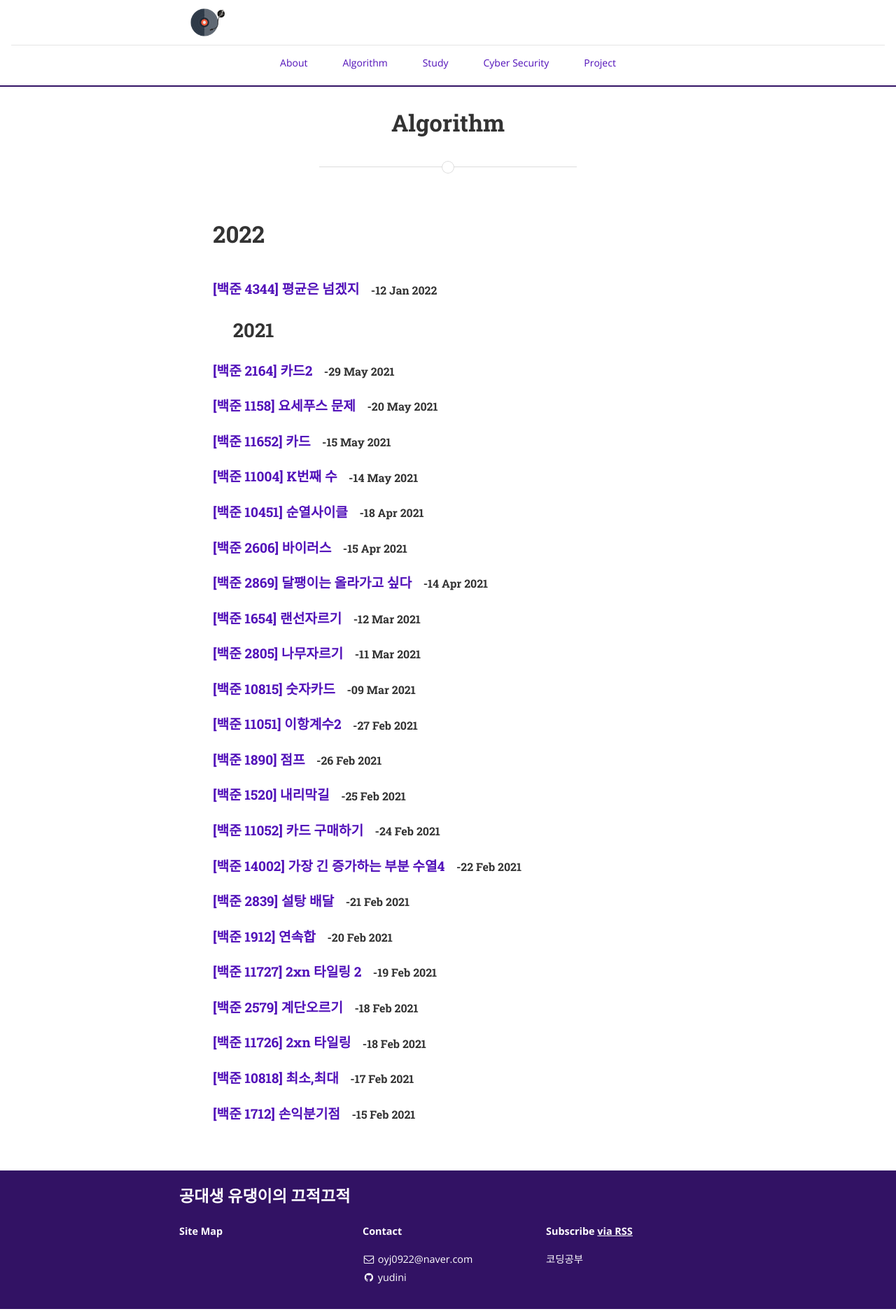
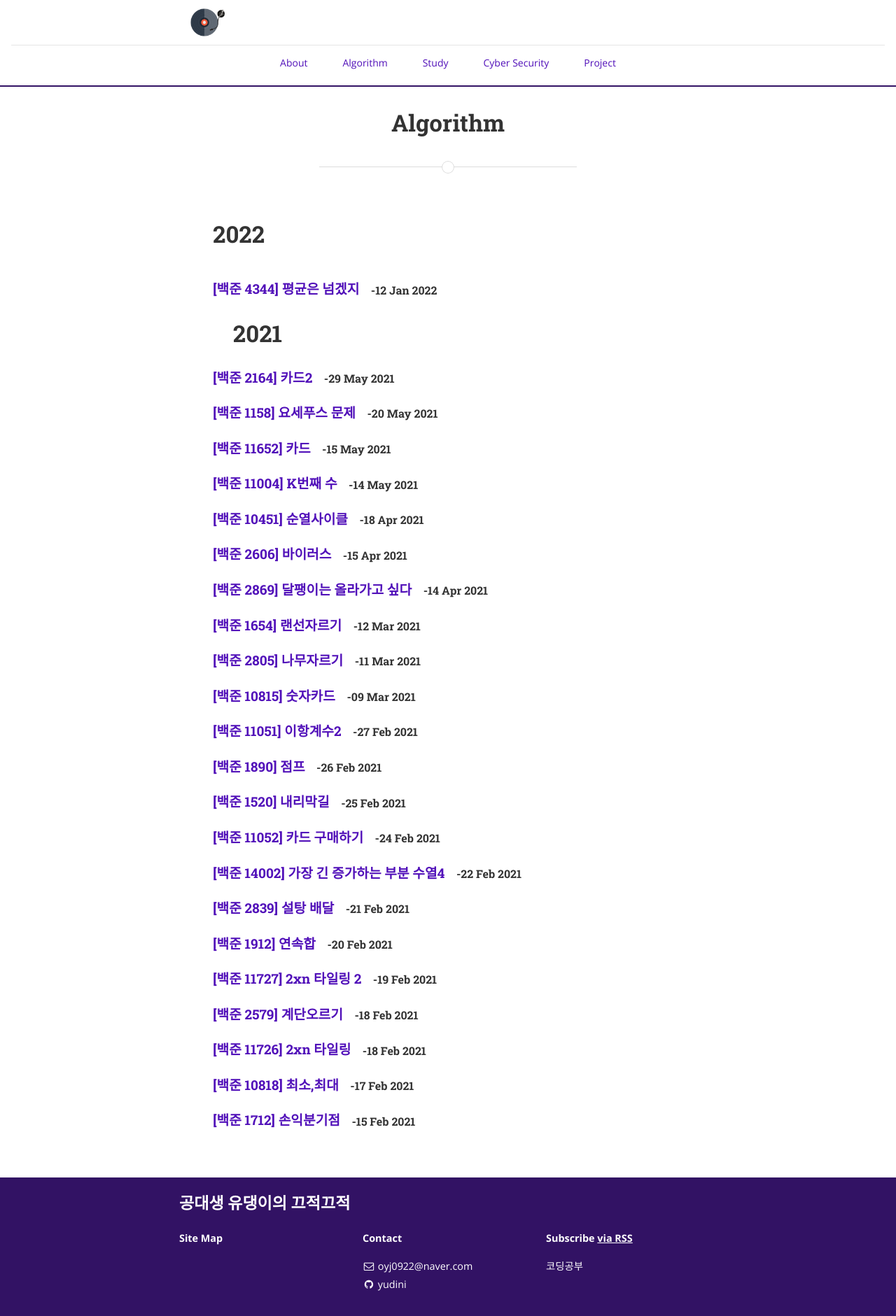
Before and after one commit to yudini/yudini.github.io, a Jekyll site: the page built from category/algorithm.md, in a window 1280 px wide. Shown: the whole page at 70% size. Built offline with Jekyll 4.4.1, drawn with Linux system fonts in a browser that asks for light colours; nearby versions of some CDN libraries.

Commit message:
알고리즘 카테고리 페이지 수정

```diff
--- a/category/algorithm.md
+++ b/category/algorithm.md
@@ -39,7 +39,7 @@ main_nav: true
       {% else %}
           {% if this_year != next_year %}
           <ul>
-          <h2 id="{{ next_year }}-ref">{{next_year}}</h2>
+          <h1 id="{{ next_year }}-ref">{{next_year}}</h1>
           </ul>
           {% endif %}
       {% endif %}
```
